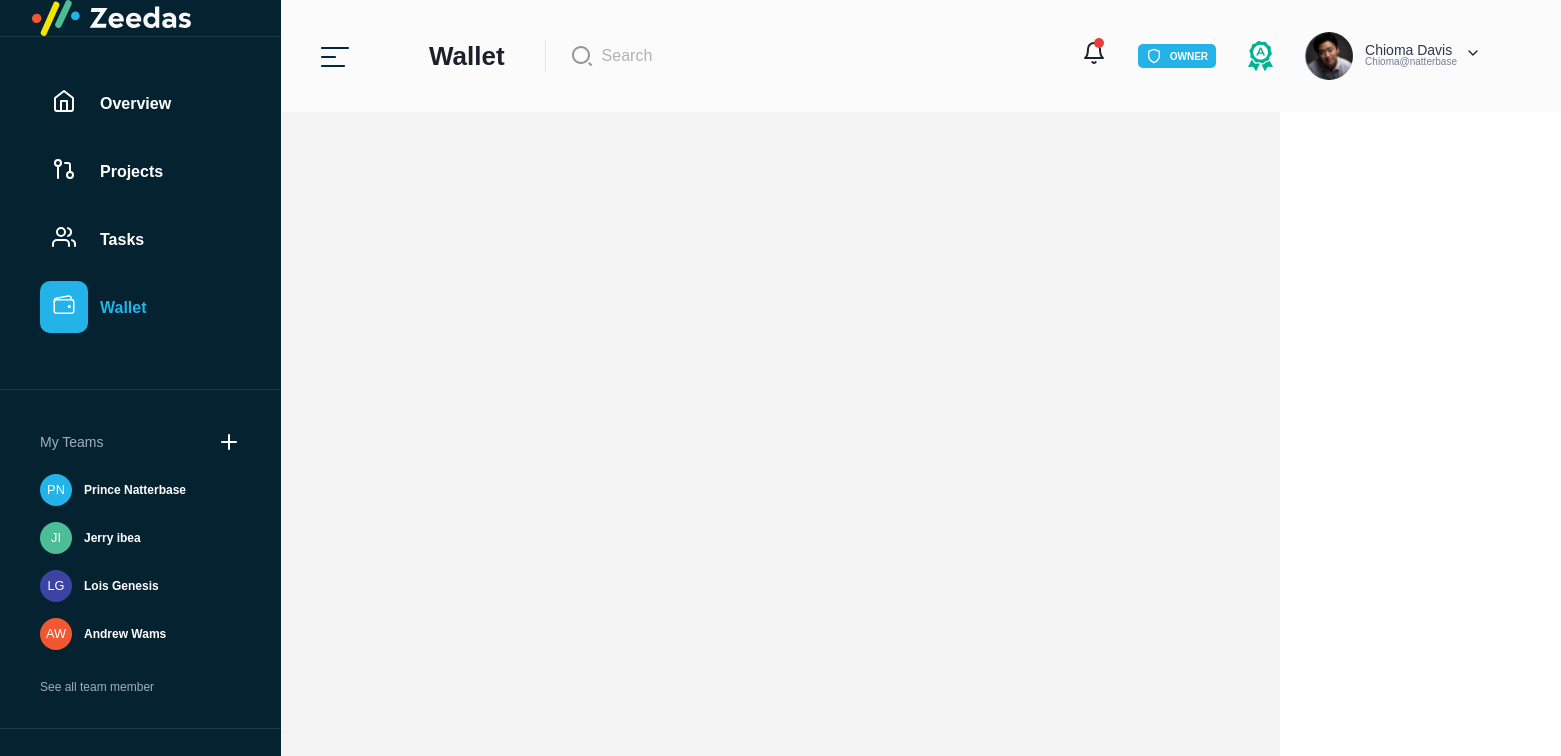
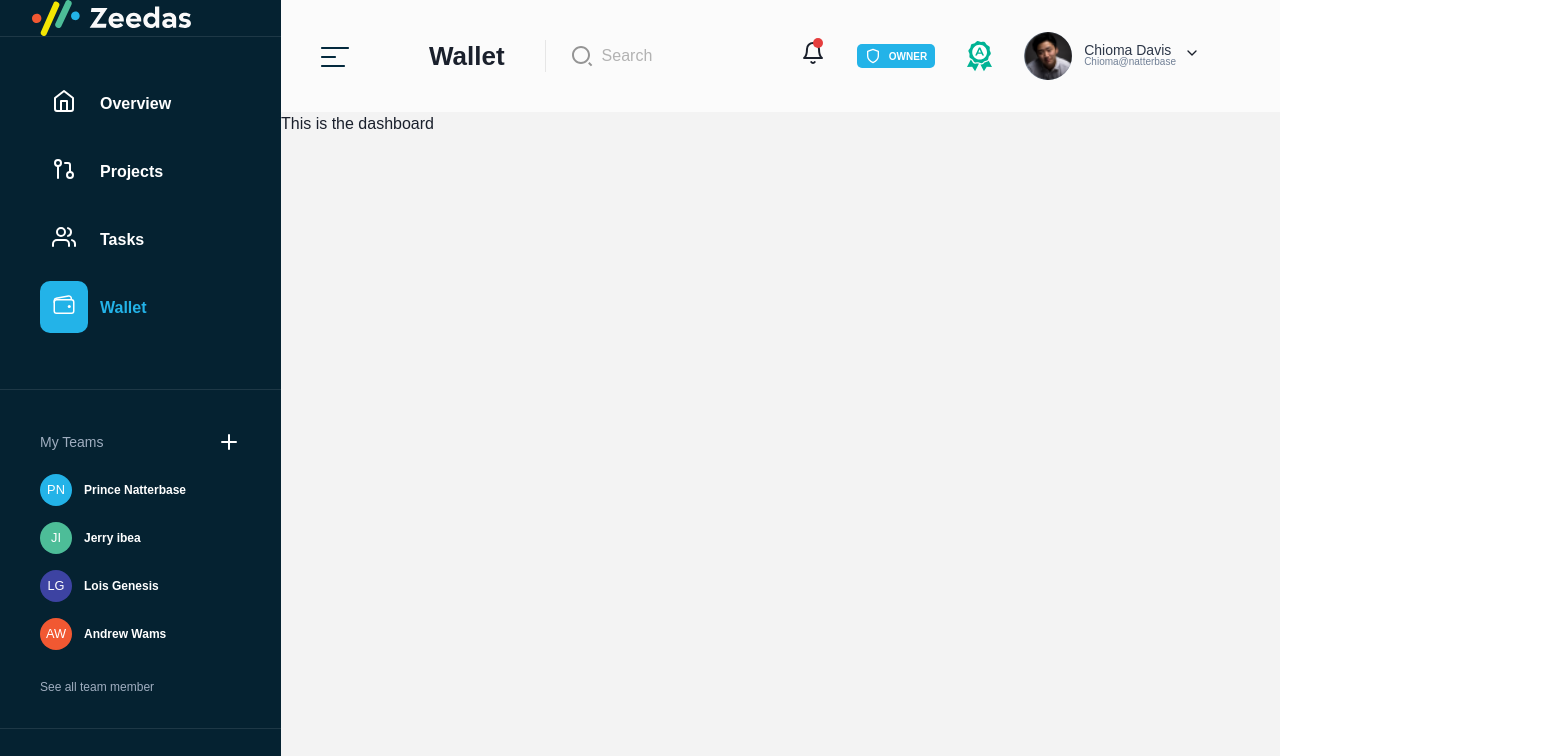
Before and after one commit to AllStackDev1/zeedas_test, a React (Create React App) app: page /dashboard in a window 1280 px wide. Shown: the top 756 px of the page, 1561 px wide, since content can reach past the window. Built offline with nearby package versions, Linux system fonts and the light colour scheme.

Commit message:
fix layout main display

```diff
--- a/src/container/Layout/Wrapper.js
+++ b/src/container/Layout/Wrapper.js
@@ -9,9 +9,17 @@ const Wrapper = ({ children, ...rest }) => {
   return (
     <Flex w='100%'>
       <Sidebar {...rest} />
-      <Flex direction='column' w='100%' bgColor='zd.body'>
+      <Flex w='100%' direction='column' bgColor='zd.body' pos='relative'>
         <Topbar {...rest} />
-        <Box as='main' w='100%'>
+        <Box
+          as='main'
+          w='100%'
+          pt={28}
+          h='100vh'
+          zIndex={0}
+          pos='relative'
+          overflowY='auto'
+        >
           {children}
         </Box>
       </Flex>
```
